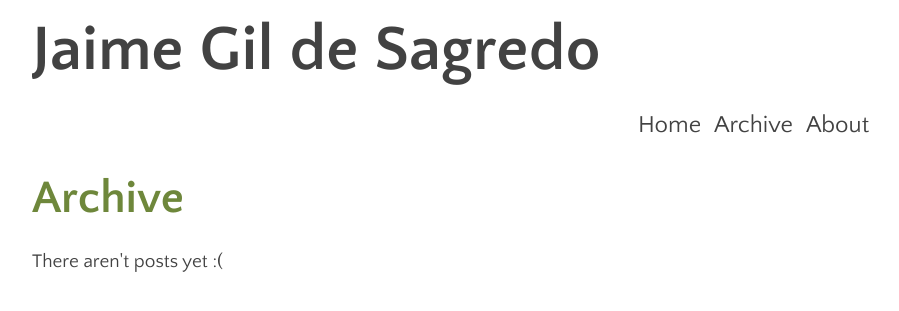
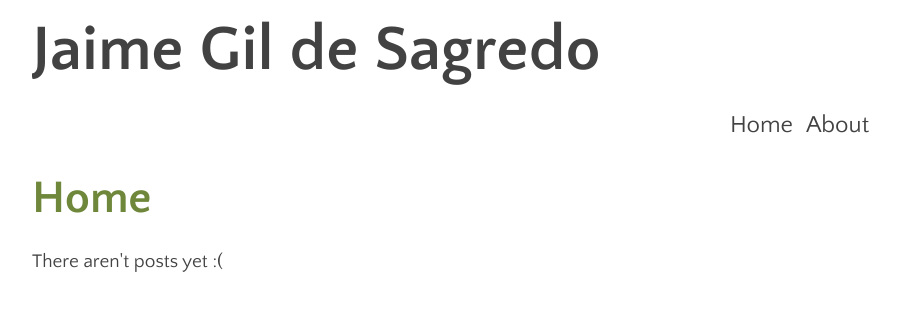
Before and after one commit to jaimegildesagredo/jaimegildesagredo.github.com, a Jekyll site: the page built from index.html, in a window 1280 px wide. Shown: the top 311 px of the page, without its empty margins (38-937 px from the left). Built offline with Jekyll 4.4.1, drawn with Linux system fonts in a browser that asks for light colours.

Commit message:
Removed archive

```diff
--- a/_layouts/base.html
+++ b/_layouts/base.html
@@ -27,9 +27,6 @@
                   <a href="/" title="Home">Home</a>
                 </li>
                 <li>
-                  <a href="/" title="Blog archive">Archive</a>
-                </li>
-                <li>
                   <a href="/about.html" title="About Jaime Gil de Sagredo">About</a>
                 </li>
               </ul>
--- a/index.html
+++ b/index.html
@@ -1,10 +1,10 @@
 ---
 layout: base
-title: "Archive"
+title: "Home"
 ---
 
 <section id="posts">
-  <h1>Archive</h1>
+<h1>{{ page.title }}</h1>
 
   <ul>
   {% if site.posts == empty %}
```
